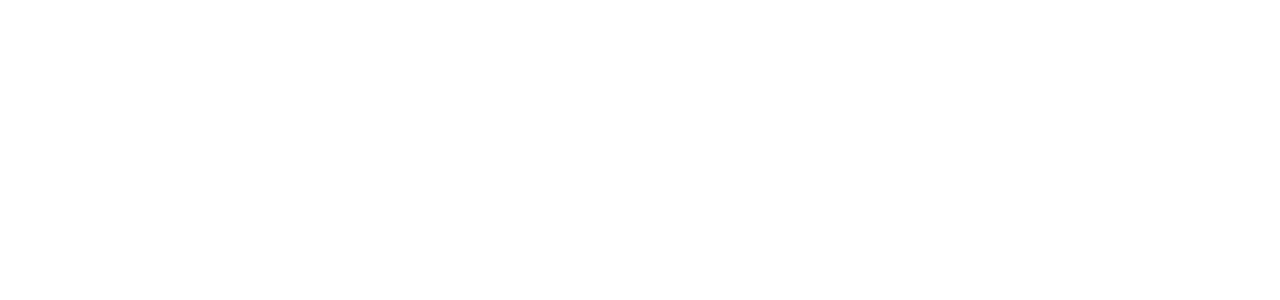
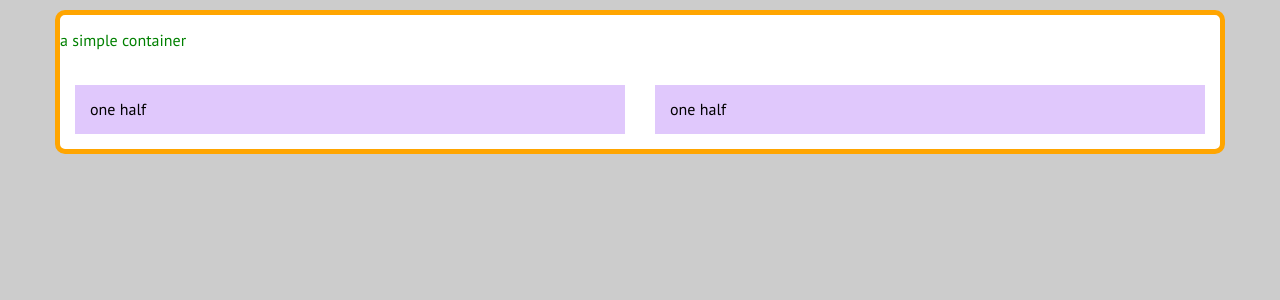
Before and after one commit to kingkris/b14-gang, a PHP site: page / in a window 1280 px wide. Before the commit the part shown is empty. Shown: the top 300 px of the page. Run offline with PHP 8.4, Linux system fonts and the light colour scheme.

Commit message:
media queries

```diff
--- a/layout-02-blog-page/css/main.css
+++ b/layout-02-blog-page/css/main.css
@@ -101,6 +101,9 @@ textarea {
   -moz-box-sizing: border-box;
   box-sizing: border-box;
 }
+body{
+  background-color: #CCC;
+}
 p {margin-bottom: 1.3em;}
 h1, h2, h3, h4, h5 {
   font-family: 'Roboto Slab', serif;
@@ -119,11 +122,58 @@ small, .font_small {font-size: 0.75em;}
 
 
 
+.container{
+  background-color: #fff;
+  border:solid 5px red;
+  margin:10px;
+  border-radius: 10px;
+  transition:all 250ms ease;
+}
 
+@media (min-width:768px){
+  .container{
+   border-color:green;
+   width:748px;
+   margin-left: auto;
+   margin-right: auto;
+  }
+  .container p{
+    color:green;
+  }
+}
+@media (min-width:980px){
+  .container{
+   border-color:blue;
+   width:960px;
+  }
+}
+@media (min-width:1200px){
+  .container{
+   border-color:orange;
+   width:1170px;
+  }
+}
 
-
-
-
+/*----------  Grids  ----------*/
+.row{ }
+.row:after{
+  content:"";
+  clear: both;
+  display: block;
+}
+.one-half{
+  padding:15px;
+}
+.content{
+  background-color: #E0C8FC;
+  padding:15px;
+}
+@media (min-width:768px){
+  .one-half{
+    width:50%;
+    float: left;
+  }
+}
 
 
 
--- a/layout-02-blog-page/index.html
+++ b/layout-02-blog-page/index.html
@@ -23,7 +23,18 @@
   <p class="browserupgrade">You are using an <strong>outdated</strong> browser. Please <a href="http://browsehappy.com/">upgrade your browser</a> to improve your experience and security.</p>
 <![endif]-->
 
-
+<div class="container">
+  <p>a simple container</p>
+  <div class="row">
+    <div class="one-half">
+      <div class="content">one half</div>
+    </div>
+    <div class="one-half">
+      <div class="content">one half</div>
+    </div>
+  </div>
+  <!-- /.row -->
+</div><!-- /.container -->
 
 
 
```
